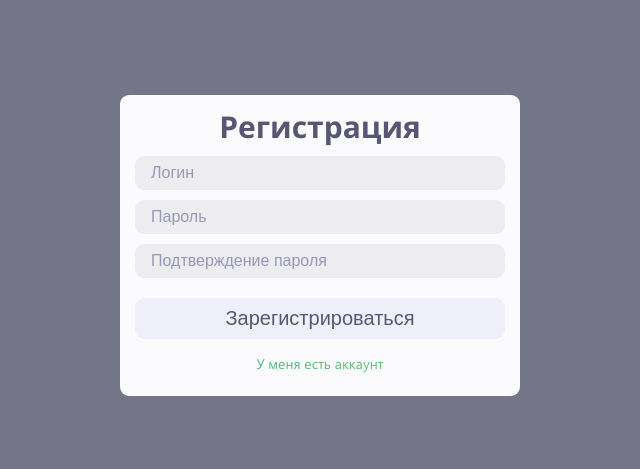
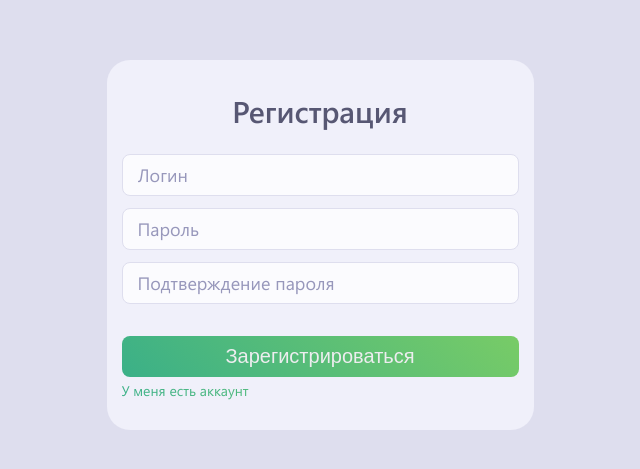
Before and after one commit to darydashkova/fastlead, a Vue app: page /registration in a window 1280 px wide. Shown: the part 155-624 px from the top of the page, without its empty margins (320-960 px from the left). Built offline with nearby package versions, Linux system fonts and the light colour scheme; no server answers; what maska would draw is missing.

Commit message:
FL-208 fixed: redesign auth/registr pages

```diff
--- a/src/views/login/login.js
+++ b/src/views/login/login.js
@@ -37,12 +37,13 @@ export default {
                 password: password.value,
             })
                 .then(r => {
-                    loading.value = false;
                     if (r.error) {
                         error.value = r.error;
                     } else {
                         router.push('/messenger')
                     }
+                    loading.value = false;
+
                 })
         }
 
--- a/src/views/login/login.scss
+++ b/src/views/login/login.scss
@@ -4,15 +4,15 @@
   display: flex;
   align-items: center;
   justify-content: center;
-  background: var(--header-color);
+  background: var(--left-bar-color);
 }
 .login__form {
-  width: 400px;
-  border-radius: 9px;
-  padding: 8px 15px;
+  width: 427px;
+  border-radius: 23px;
+  padding: 30px 15px;
   display: flex;
   flex-direction: column;
-  background: var(--messages-color);
+  background: var(--modal-bg-color);
 }
 .login__input {
   -webkit-appearance: none;
@@ -20,26 +20,36 @@
   -moz-box-shadow: none;
   box-shadow: none;
   outline: none;
-  border: 1px solid transparent;
 
+  border-radius: 8px;
+  width: 100%;
+  margin-bottom: 12px;
+  padding: 8px 15px;
+  font-family: Segoe UI;
+  font-style: normal;
+  font-weight: normal;
+  font-size: 18px;
+  line-height: 24px;
 
-  border-radius: 9px;
-  width: 100%;
-  margin: 5px 0;
-  padding: 7px 15px;
-  font-size: 16px;
   color: var(--font-color);
-  background: var(--search-input-color);
+  border: 0.7px solid var(--modal-input-border-color);
+  background: var(--modal-element-hover-bg-color);
+
   &::placeholder {
     color: var(--placeholder-color);
+  }
+  &:last-of-type {
+    margin-bottom: 0;
   }
 
 }
 .login__header {
   padding: 0;
-  margin: 0;
+  margin: 0 0 22px;
+  font-style: normal;
+  font-weight: 600;
   font-size: 30px;
-  line-height: 48px;
+  line-height: 42px;
   color: var(--font-color);
 }
 .login__button {
@@ -50,44 +60,48 @@
   outline: none;
   border: none;
 
-  padding: 7px 15px;
+  padding: 7px;
+  font-style: normal;
+  font-weight: normal;
   font-size: 20px;
   line-height: 27px;
-  margin: 15px 0;
-  border-radius: 9px;
+  margin: 32px 0 0;
+  border-radius: 8px;
   cursor: pointer;
-  transition: .3s ease;
+  transition: .2s ease;
 
-  background: var(--main-color);
-  color: var(--font-color);
-  &:hover {
-    background: var(--active-folder-color);
-    color: var(--messages-color);
-  }
+  background: var(--green-color);
+  color: #EDEDEF;
   &:disabled {
-    background: #c3c3c3;
-    color: var(--font-color);
-    cursor: no-drop;
+    background: var(--modal-button-cancel-color);
+    cursor: not-allowed;
   }
 }
 .login__hint {
   font-style: normal;
-  font-weight: 400;
+  font-weight: normal;
   font-size: 14px;
-  line-height: 19px;
+  line-height: 18px;
   text-decoration: none;
   background: var(--green-color);
   -webkit-background-clip: text;
   -webkit-text-fill-color: transparent;
-  margin: 0 0 15px;
+  margin-top: 5px;
+  text-align: left;
+  &.login__hint_mt-10 {
+    margin-top: 10px;
+  }
 }
 .login__error {
   font-style: normal;
-  font-weight: 400;
+  font-weight: normal;
   font-size: 14px;
-  line-height: 19px;
+  line-height: 18px;
   text-decoration: none;
   background: var(--red-color);
   -webkit-background-clip: text;
   -webkit-text-fill-color: transparent;
+
+  margin-top: 5px;
+  text-align: left;
 }
--- a/src/views/login/login.vue
+++ b/src/views/login/login.vue
@@ -10,6 +10,7 @@
                    placeholder="Пароль"
             >
             <div v-if="error" class="login__error">{{error}}</div>
+            <div class="login__hint login__hint_mt-10">Забыли пароль?</div>
             <button class="login__button" type="submit"
                 :disabled="loading"
             >Войти</button>
--- a/src/views/registration/registration.js
+++ b/src/views/registration/registration.js
@@ -35,12 +35,12 @@ export default {
                 password: password.value,
             })
                 .then(r => {
-                    loading.value = false;
                     if (r.error) {
                         error.value = r.error;
                     } else {
                         router.push('/login')
                     }
+                    loading.value = false;
                 })
         }
 
--- a/src/views/registration/registration.scss
+++ b/src/views/registration/registration.scss
@@ -4,15 +4,15 @@
   display: flex;
   align-items: center;
   justify-content: center;
-  background: var(--header-color);
+  background: var(--left-bar-color);
 }
 .registration__form {
-  width: 400px;
-  border-radius: 9px;
-  padding: 8px 15px;
+  width: 427px;
+  border-radius: 23px;
+  padding: 30px 15px;
   display: flex;
   flex-direction: column;
-  background: var(--messages-color);
+  background: var(--modal-bg-color);
 }
 .registration__input {
   -webkit-appearance: none;
@@ -20,25 +20,35 @@
   -moz-box-shadow: none;
   box-shadow: none;
   outline: none;
-  border: 1px solid transparent;
 
+  border-radius: 8px;
+  width: 100%;
+  margin-bottom: 12px;
+  padding: 8px 15px;
+  font-family: Segoe UI;
+  font-style: normal;
+  font-weight: normal;
+  font-size: 18px;
+  line-height: 24px;
 
-  border-radius: 9px;
-  width: 100%;
-  margin: 5px 0;
-  padding: 7px 15px;
-  font-size: 16px;
   color: var(--font-color);
-  background: var(--search-input-color);
+  border: 0.7px solid var(--modal-input-border-color);
+  background: var(--modal-element-hover-bg-color);
+
   &::placeholder {
     color: var(--placeholder-color);
+  }
+  &:last-of-type {
+    margin-bottom: 0;
   }
 }
 .registration__header {
   padding: 0;
-  margin: 0;
+  margin: 0 0 22px;
+  font-style: normal;
+  font-weight: 600;
   font-size: 30px;
-  line-height: 48px;
+  line-height: 42px;
   color: var(--font-color);
 }
 .registration__button {
@@ -49,44 +59,45 @@
   outline: none;
   border: none;
 
-  padding: 7px 15px;
+  padding: 7px;
+  font-style: normal;
+  font-weight: normal;
   font-size: 20px;
   line-height: 27px;
-  margin: 15px 0;
-  border-radius: 9px;
+  margin: 32px 0 0;
+  border-radius: 8px;
   cursor: pointer;
-  transition: .3s ease;
+  transition: .2s ease;
 
-  background: var(--main-color);
-  color: var(--font-color);
-  &:hover {
-    background: var(--active-folder-color);
-    color: var(--messages-color);
-  }
+  background: var(--green-color);
+  color: #EDEDEF;
   &:disabled {
-    background: #c3c3c3;
-    color: var(--font-color);
-    cursor: no-drop;
+    background: var(--modal-button-cancel-color);
+    cursor: not-allowed;
   }
 }
 .registration__hint {
   font-style: normal;
-  font-weight: 400;
+  font-weight: normal;
   font-size: 14px;
-  line-height: 19px;
+  line-height: 18px;
   text-decoration: none;
   background: var(--green-color);
   -webkit-background-clip: text;
   -webkit-text-fill-color: transparent;
-  margin: 0 0 15px;
+  margin-top: 5px;
+  text-align: left;
 }
 .registration__error {
   font-style: normal;
-  font-weight: 400;
+  font-weight: normal;
   font-size: 14px;
-  line-height: 19px;
+  line-height: 18px;
   text-decoration: none;
   background: var(--red-color);
   -webkit-background-clip: text;
   -webkit-text-fill-color: transparent;
+
+  margin-top: 5px;
+  text-align: left;
 }
```
Also changed, not shown: 1 other file (tests, documents, lock files or other folders).
